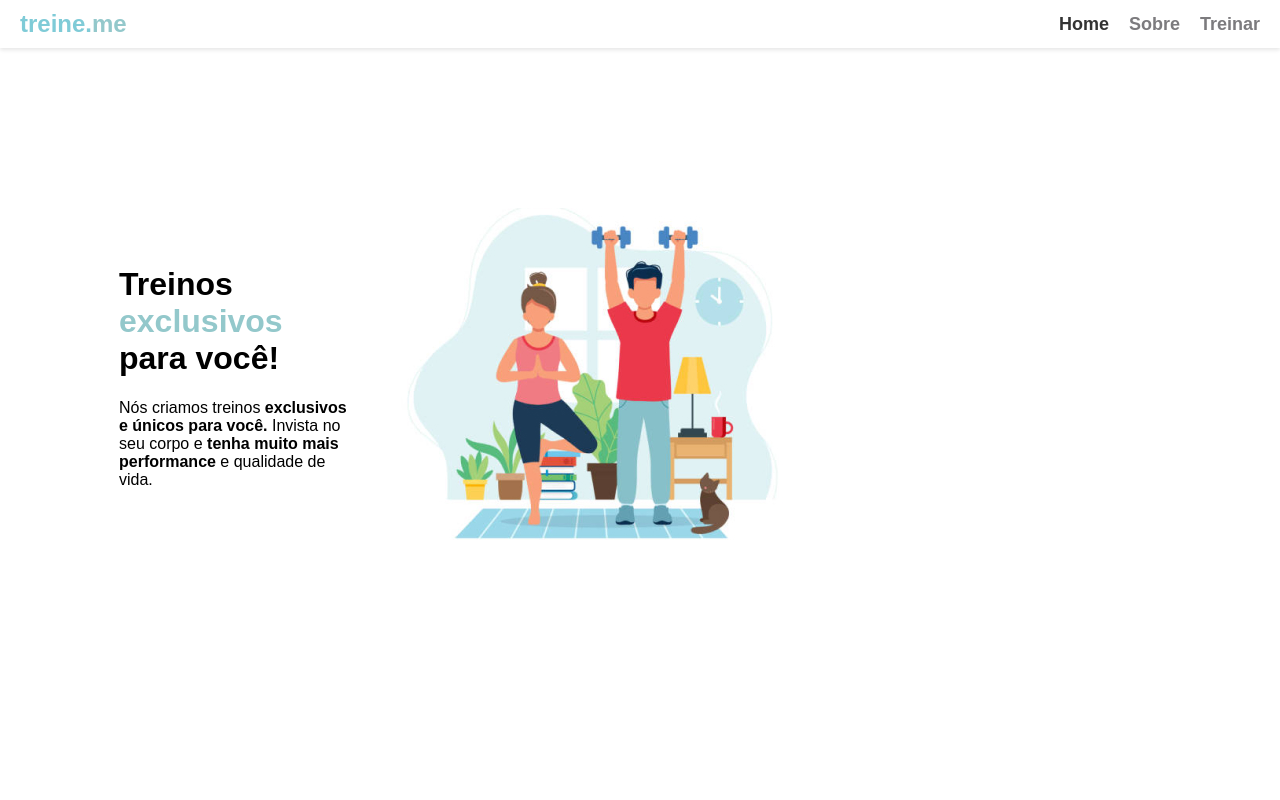
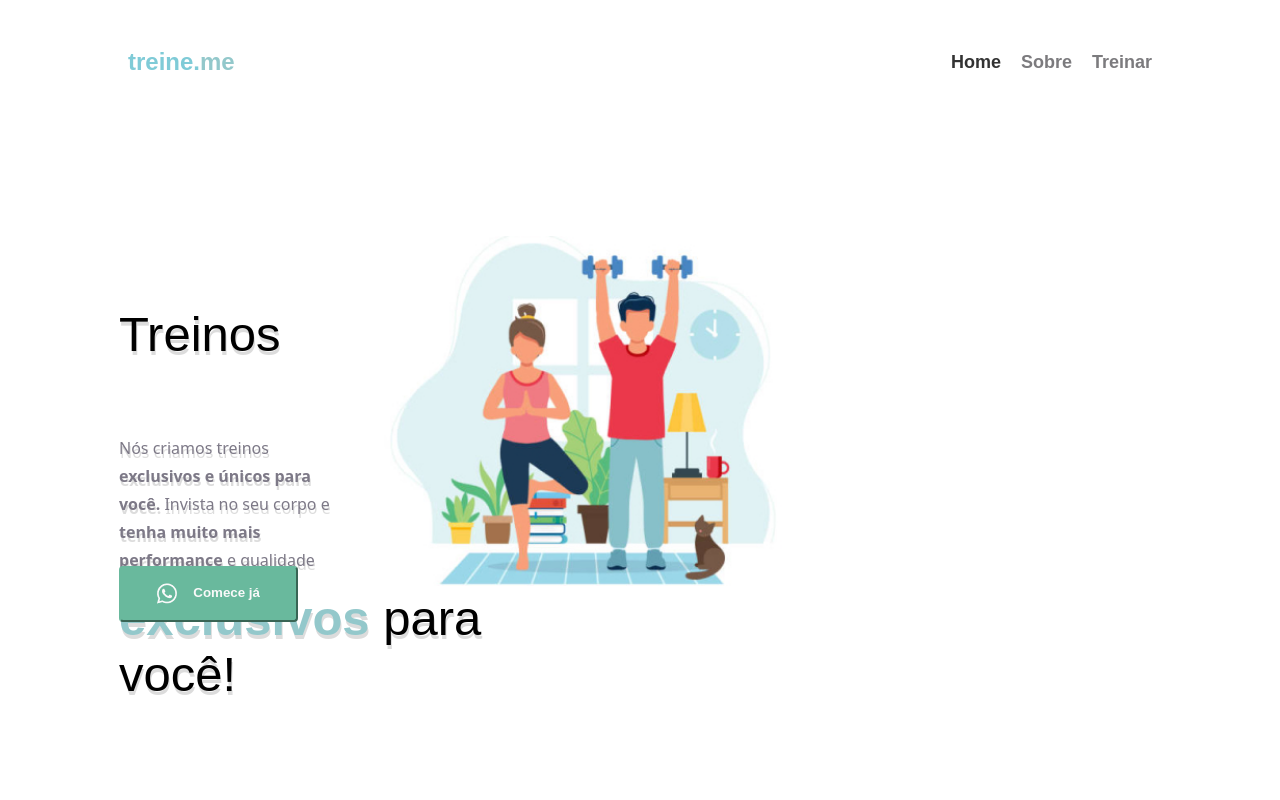
Before and after one commit to gfborba/AulaDesWeb, a plain HTML site: page ExercicioProva/index.html in a window 1280 px wide. Shown: the top 800 px of the page. Drawn offline with Linux system fonts and the light colour scheme.

Commit message:
quase fim

```diff
--- a/ExercicioProva/index.html
+++ b/ExercicioProva/index.html
@@ -22,24 +22,27 @@
 
     <main>
         <div class="img">
-            <img src="img/exercicio.jpg" alt="">
+            <img class="treineme" src="img/exercicio.jpg" alt="treineme">
         </div>
 
         <div class="principal">
               <div class="titulo">
             <h1>
-                Treinos <span id="exclusivos">exclusivos</span> <br> para você!
+                Treinos <span id="exclusivos">exclusivos</span> para você!
             </h1>
         </div>
-        <div>
-            <p>
+        <div class="parag">
+            <p class="paragrafo">
                 Nós criamos treinos <strong>exclusivos e únicos para você.</strong> Invista no seu corpo e <strong>tenha muito mais performance</strong> e qualidade de vida.
             </p>
         </div>
         <div class="botao">
+
+            <button>
+                <img class="zap" src="img/path4.png" alt="zap"><span class="comece">Comece já</span>
+            </button>
+
         </div>
-
-
 
         </div>
 
--- a/ExercicioProva/style.css
+++ b/ExercicioProva/style.css
@@ -3,13 +3,18 @@ body {
     font-family: Arial, sans-serif;
 }
 
+
+
 .navbar {
     display: flex;
     justify-content: space-between;
     align-items: center;
-    padding: 10px 20px;
+    /* padding: 10px 20px; */
     background-color: #fff;
-    box-shadow: 0 2px 4px rgba(0, 0, 0, 0.1);
+    /* box-shadow: 0 2px 4px rgba(0, 0, 0, 0.1); */
+    padding-top: 3em;
+    padding-left: 8em;
+    padding-right: 8em;
 }
 
 .logo a {
@@ -52,10 +57,23 @@ body {
 
 #exclusivos{
     color:#93c8cb ;
+    font-weight: 700;
 }
 
 .titulo{
 
+    width: 489px;
+    height: 112px;
+    top: 197px;
+    left: 119px;
+
+
+}
+
+h1{
+    font-weight: 400;
+    font-size: 49px;
+    line-height: 56px;
 
 }
 
@@ -64,18 +82,86 @@ body {
     padding-top: 10em;
     padding-right: 28em;
     float: right;
+
+
+
+
+}
+
+.treineme{
+   width: 500px;
+   height: 350px;
+
 }
 
 .principal{
-    width: 489px;
-    height: 112px;
+
     padding-top: 197px;
     padding-left: 119px;
+    text-shadow: 1px 4px #00000023;
+
 }
 
 footer{
 
     text-align: center;
-    padding-top: 33em;
+    padding-top: 20em;
+    font-weight: 400;
+    font-size: 14px;
+    line-height: 28px;
+
+
 
 }
+.paragrafo{
+    font-family: system-ui, -apple-system, BlinkMacSystemFont, 'Segoe UI', Roboto, Oxygen, Ubuntu, Cantarell, 'Open Sans', 'Helvetica Neue', sans-serif;
+    color: #7D7987;
+    line-height: 28px;
+}
+
+.parag{
+    width: 438px;
+    height: 84px;
+    top: 349px;
+    left: 119px;
+}
+
+.botao{
+
+    padding-top: 3em;
+
+}
+
+button{
+    width: 179px;
+    height: 56px;
+    top: 473px;
+    left: 119px;
+    border-radius: 4px;
+    padding: 14px,32px,15px,32px;
+    gap: 10px;
+    background-color: #69B99D;
+    border-color: #69B99D;
+
+}
+
+.zap{
+    float: left;
+    padding-left: 30px;
+}
+
+.comece{
+    color: #F9F9F9;
+    font-weight: 700;
+    size: 16px;
+    line-height: 20.83px;
+    text-align: center;
+    float: right;
+    padding-right: 30px;
+
+}
+
+footer a {
+    color: black;
+    text-decoration: none;
+}
```
Also changed, not shown: ExercicioProva/img/path4.png (added).
